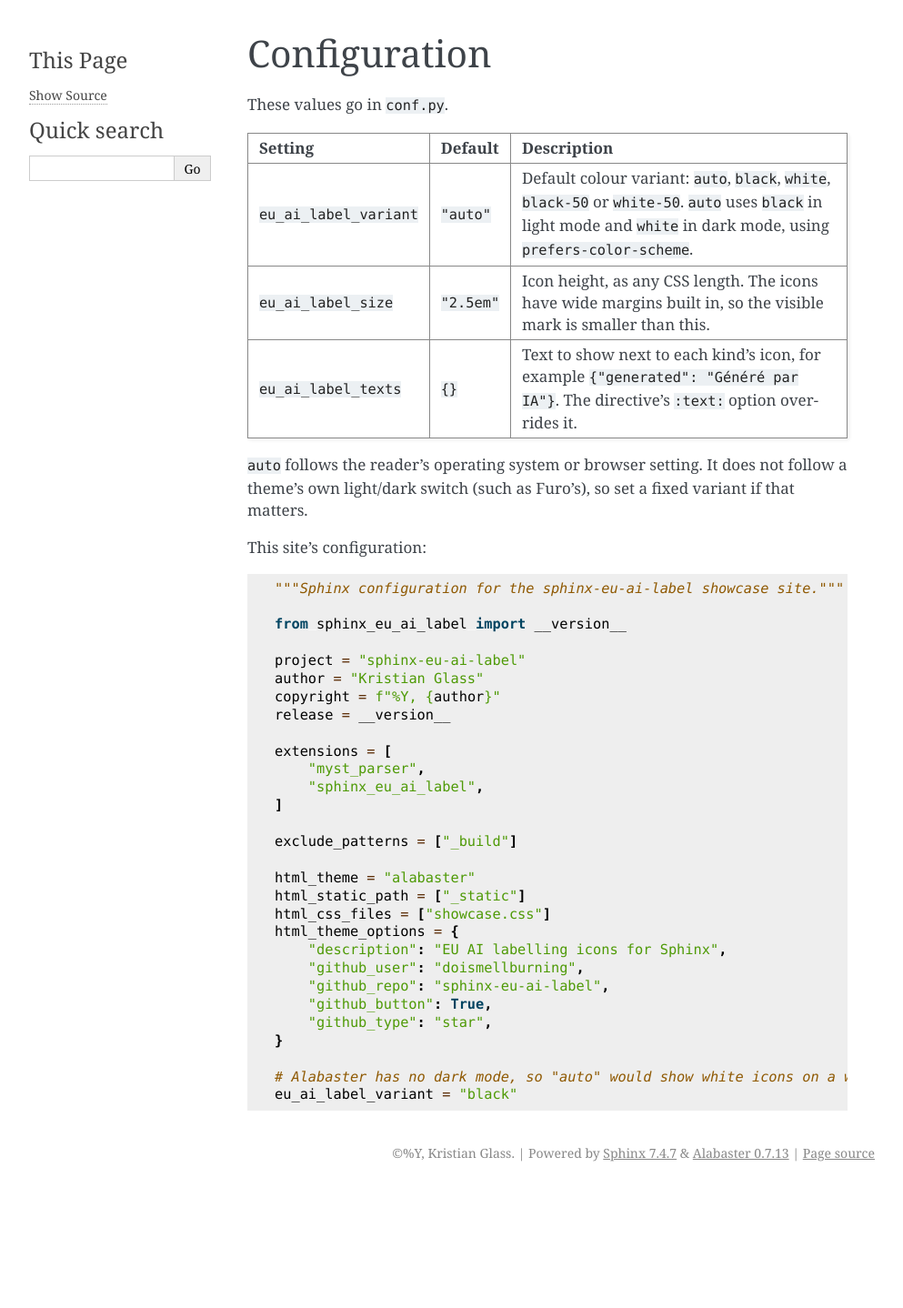
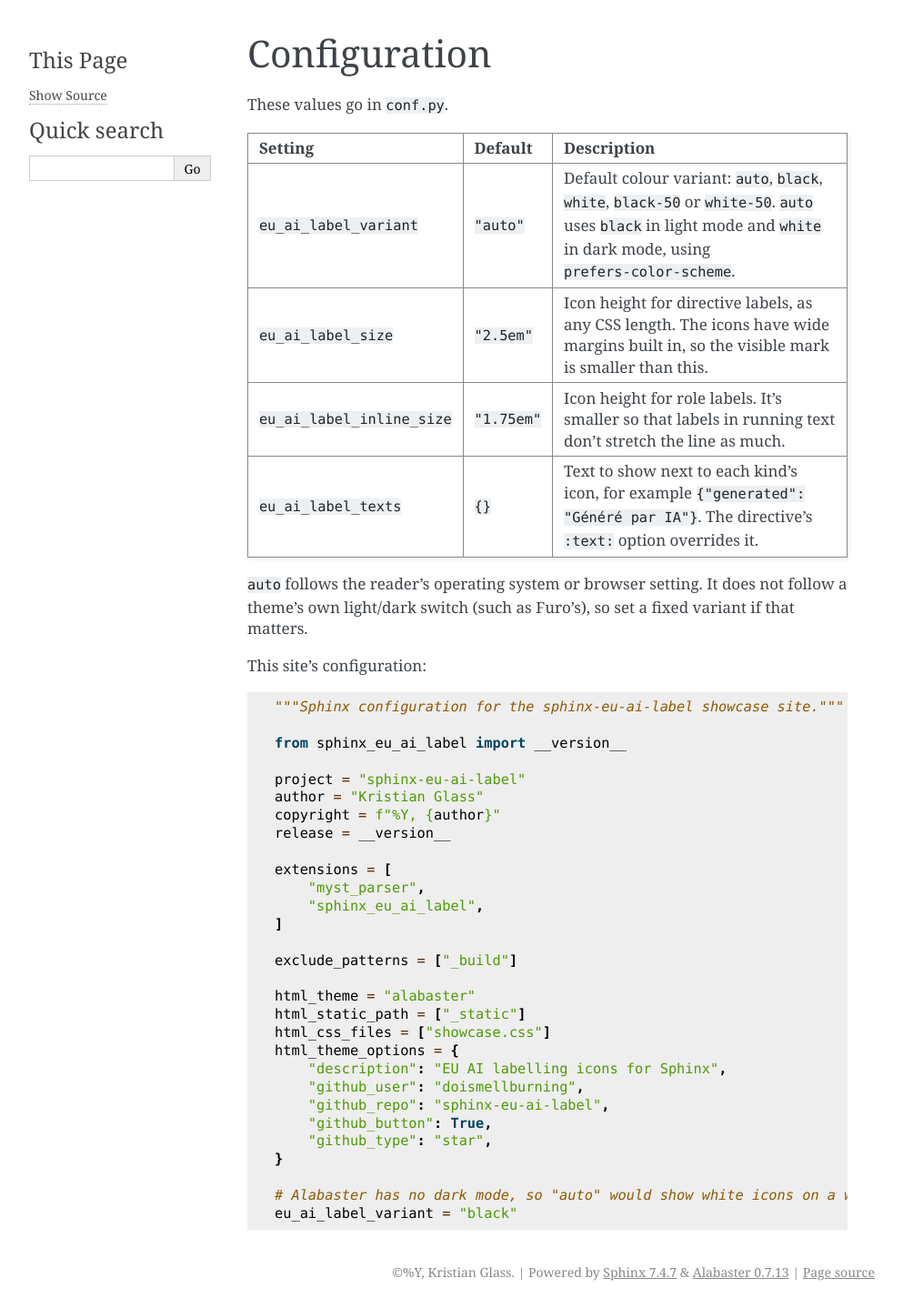
Before and after one commit to doismellburning/sphinx-eu-ai-label, a Sphinx documentation site: the page built from docs/configuration.rst, in a window 1280 px wide. Shown: the whole page at 91% size, without its empty margins (148-1141 px from the left). Built offline with Sphinx 7.4.7, drawn with Linux system fonts in a browser that asks for light colours; before the commit the page ends 1307 px from its top, so only the background shows below that.

Commit message:
feat: Add a separate size setting for inline labels
Role labels used eu_ai_label_size (2.5em), which is large in running
text and stretches the line. The new eu_ai_label_inline_size setting
defaults to 1.75em, which keeps the icon wording legible while growing
the line much less.

Fixes #7

Co-Authored-By: Claude Opus 5.5 <noreply@anthropic.com>

```diff
--- a/docs/configuration.rst
+++ b/docs/configuration.rst
@@ -16,8 +16,12 @@ These values go in ``conf.py``.
        ``prefers-color-scheme``.
    * - ``eu_ai_label_size``
      - ``"2.5em"``
-     - Icon height, as any CSS length. The icons have wide margins built in, so the
-       visible mark is smaller than this.
+     - Icon height for directive labels, as any CSS length. The icons have wide margins
+       built in, so the visible mark is smaller than this.
+   * - ``eu_ai_label_inline_size``
+     - ``"1.75em"``
+     - Icon height for role labels. It's smaller so that labels in running text don't
+       stretch the line as much.
    * - ``eu_ai_label_texts``
      - ``{}``
      - Text to show next to each kind's icon, for example
--- a/src/sphinx_eu_ai_label/__init__.py
+++ b/src/sphinx_eu_ai_label/__init__.py
@@ -117,7 +117,7 @@ def plain_text(node: ai_label) -> str:
 def visit_ai_label_html(self: HTML5Translator, node: ai_label) -> None:
     builder = self.builder
     page_uri = builder.get_target_uri(builder.current_docname)
-    size = builder.config.eu_ai_label_size
+    size = builder.config.eu_ai_label_inline_size if node["inline"] else builder.config.eu_ai_label_size
 
     def img(variant: str, extra_class: str = "") -> str:
         src = relative_uri(page_uri, f"_static/{icon_path(node['kind'], variant)}")
@@ -166,6 +166,7 @@ def add_fallback(app: Sphinx) -> None:
 def setup(app: Sphinx) -> dict[str, Any]:
     app.add_config_value("eu_ai_label_variant", "auto", "env", types=frozenset({str}))
     app.add_config_value("eu_ai_label_size", "2.5em", "html", types=frozenset({str}))
+    app.add_config_value("eu_ai_label_inline_size", "1.75em", "html", types=frozenset({str}))
     app.add_config_value("eu_ai_label_texts", {}, "env", types=frozenset({dict}))
     app.connect("config-inited", check_config)
 
```
Also changed, not shown: README.md (+3 -2 lines), 1 other file.
